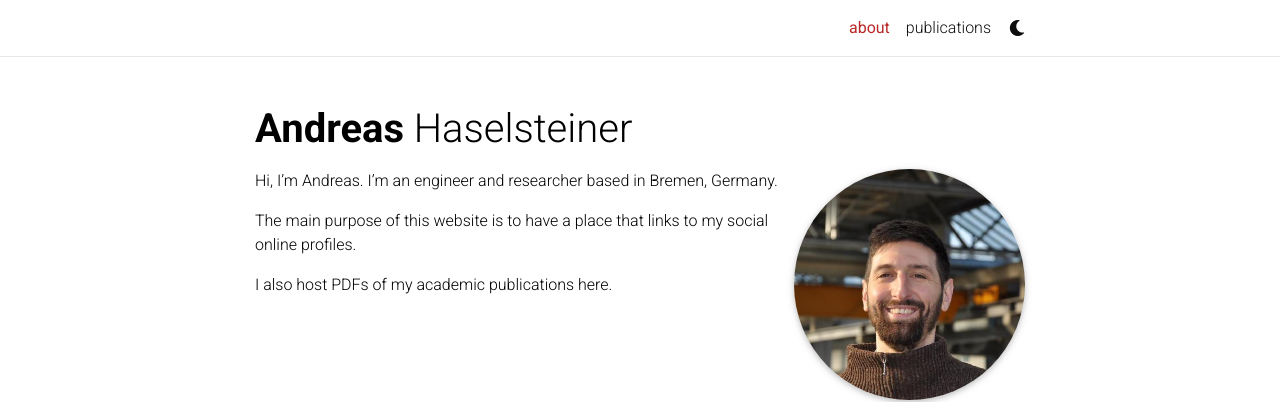
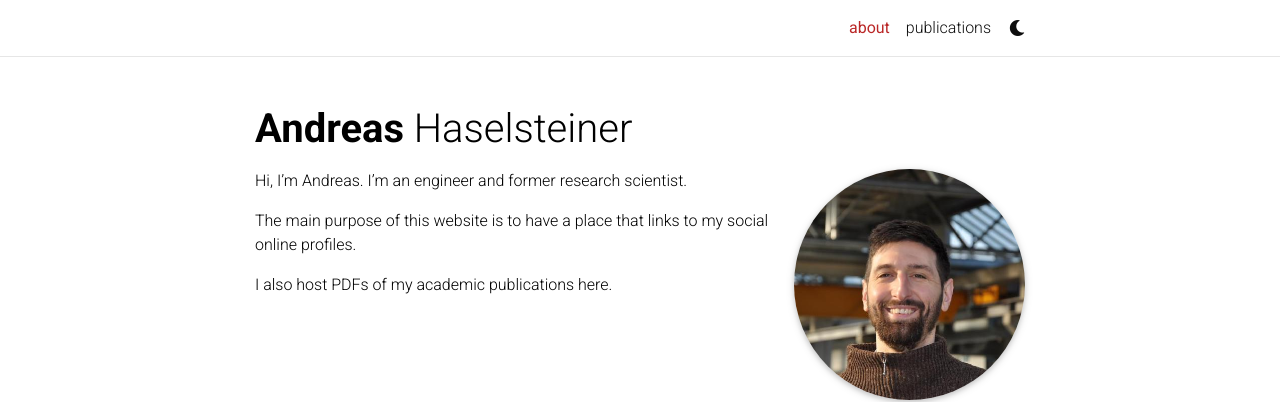
Before and after one commit to ahaselsteiner/ahaselsteiner.github.io, a Jekyll site: the page built from _pages/about.md, in a window 1280 px wide. Shown: the top 402 px of the page. Built offline with Jekyll 4.4.1, drawn with Linux system fonts in a browser that asks for light colours; full-size pictures stand in for the smaller copies a plugin makes; comment, search, counter and statistics services are not loaded; a style sheet for code colours, icons or effects is not loaded.

Commit message:
update, no longer research scientist

```diff
--- a/_pages/about.md
+++ b/_pages/about.md
@@ -16,7 +16,7 @@ selected_papers: false # includes a list of papers marked as "selected={true}"
 social: true  # includes social icons at the bottom of the page
 ---
 
-Hi, I'm Andreas. I'm an engineer and researcher based in Bremen, Germany.
+Hi, I'm Andreas. I'm an engineer and former research scientist.
 
 The main purpose of this website is to have a place that links to my social online profiles.
 
```
